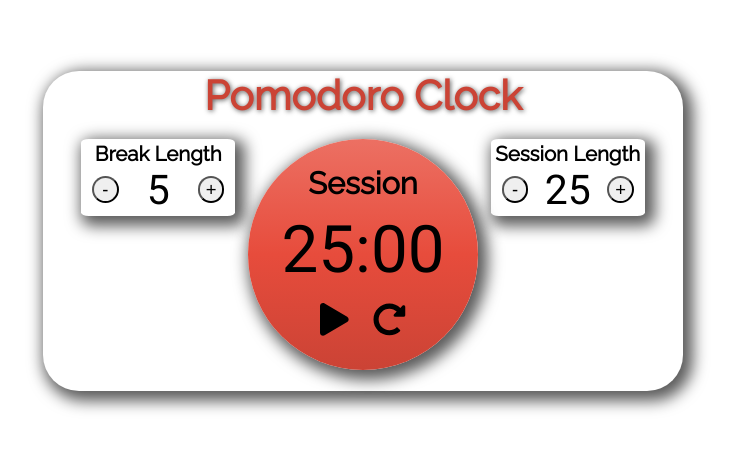
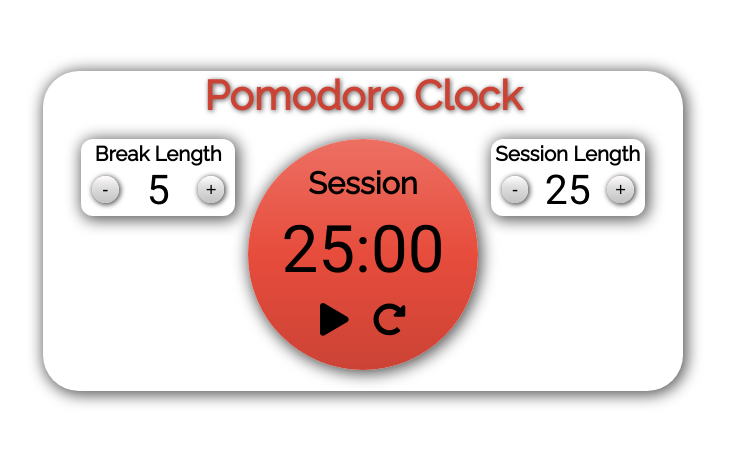
Before and after one commit to SviatlanKa/pomodoro-clock, a React (Create React App) app: page / in a window 1280 px wide. Shown: the part 169-618 px from the top of the page, without its empty margins (277-1011 px from the left). Built offline with nearby package versions, Linux system fonts and the light colour scheme.

Commit message:
finished styling

```diff
--- a/src/components/App.scss
+++ b/src/components/App.scss
@@ -27,7 +27,7 @@ body {
   justify-content: center;
   align-content: flex-start;
   border-radius: 36px;
-  box-shadow: 5px 5px 15px 5px #5B5B5B;
+  box-shadow: 2px 2px 15px 2px rgba(0,0,0,0.66);
 }
 
 .title {
@@ -49,8 +49,8 @@ body {
   display: flex;
   flex-direction: column;
   justify-content: center;
-  border-radius: 5%;
-  box-shadow: 5px 5px 15px 5px #5B5B5B;
+  border-radius: 12px;
+  box-shadow: 2px 2px 15px 2px rgba(0,0,0,0.66);
 
   .length-label {
     margin: 0;
@@ -70,11 +70,14 @@ body {
       height: $length-btn-width;
       font-size: .9em;
       border-radius: 50%;
+      border: none;
       outline: none;
+      background: rgb(255,252,252);
+      background: linear-gradient(to bottom, rgb(255,252,252) 0%, rgb(222,222,222) 42%, rgb(194,194,194) 100%);
+      box-shadow: 1px 1px 5px 1px rgba(0,0,0,0.66);
     }
     .time-length {
       width: $small-width * .3;
-      //border: 1px solid green;
       margin: 0;
       font-family: $time-font-family;
       font-size: 2em;
@@ -90,7 +93,7 @@ body {
   border-radius: 50%;
   background: rgb(203,67,53);
   background: linear-gradient(to top, rgb(203,67,53) 0%, rgb(231,76,60) 50%, rgb(236,112,99) 100%);
-  box-shadow: 5px 5px 15px 5px #5B5B5B;
+  box-shadow: 2px 2px 15px 2px rgba(0,0,0,0.66);
 
   .label-container {
     #timer-label {
```
